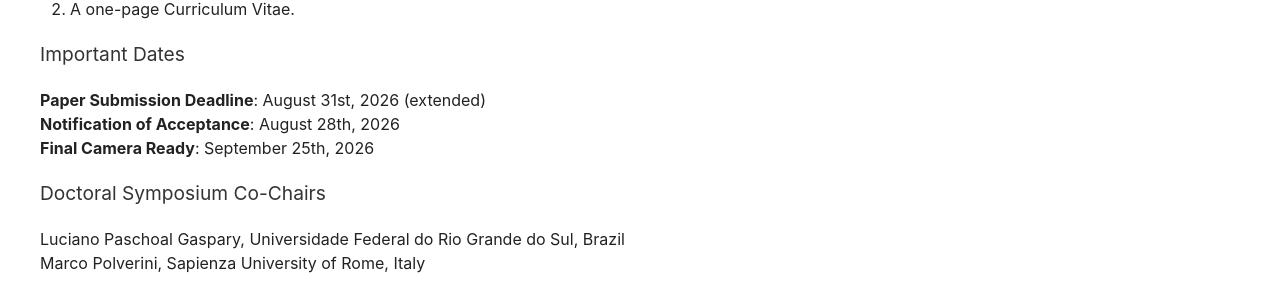
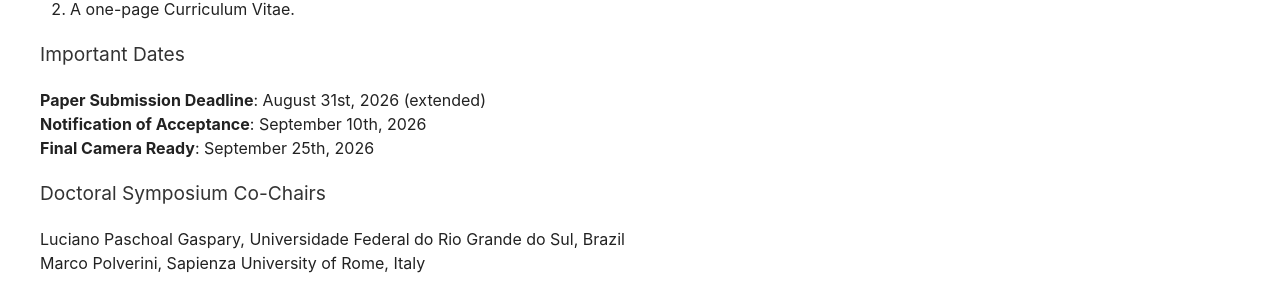
Before and after one commit to stuartclayman/cnsm-2026-website, a Jekyll site: the page built from cfphd.html, in a window 1280 px wide. Shown: the part 966-1274 px from the top of the page. Built offline with Jekyll 4.4.1, drawn with Linux system fonts in a browser that asks for light colours; nearby versions of some CDN libraries.

Commit message:
Update CfPHD notification deadline

```diff
--- a/cfphd.html
+++ b/cfphd.html
@@ -48,7 +48,7 @@
 
 <p>
   <strong>Paper Submission Deadline</strong>: August 31st, 2026 (extended)<br/>
-  <strong>Notification of Acceptance</strong>: August 28th, 2026<br/>
+  <strong>Notification of Acceptance</strong>: September 10th, 2026<br/>
   <strong>Final Camera Ready</strong>: September 25th, 2026
 </p>
 
```
